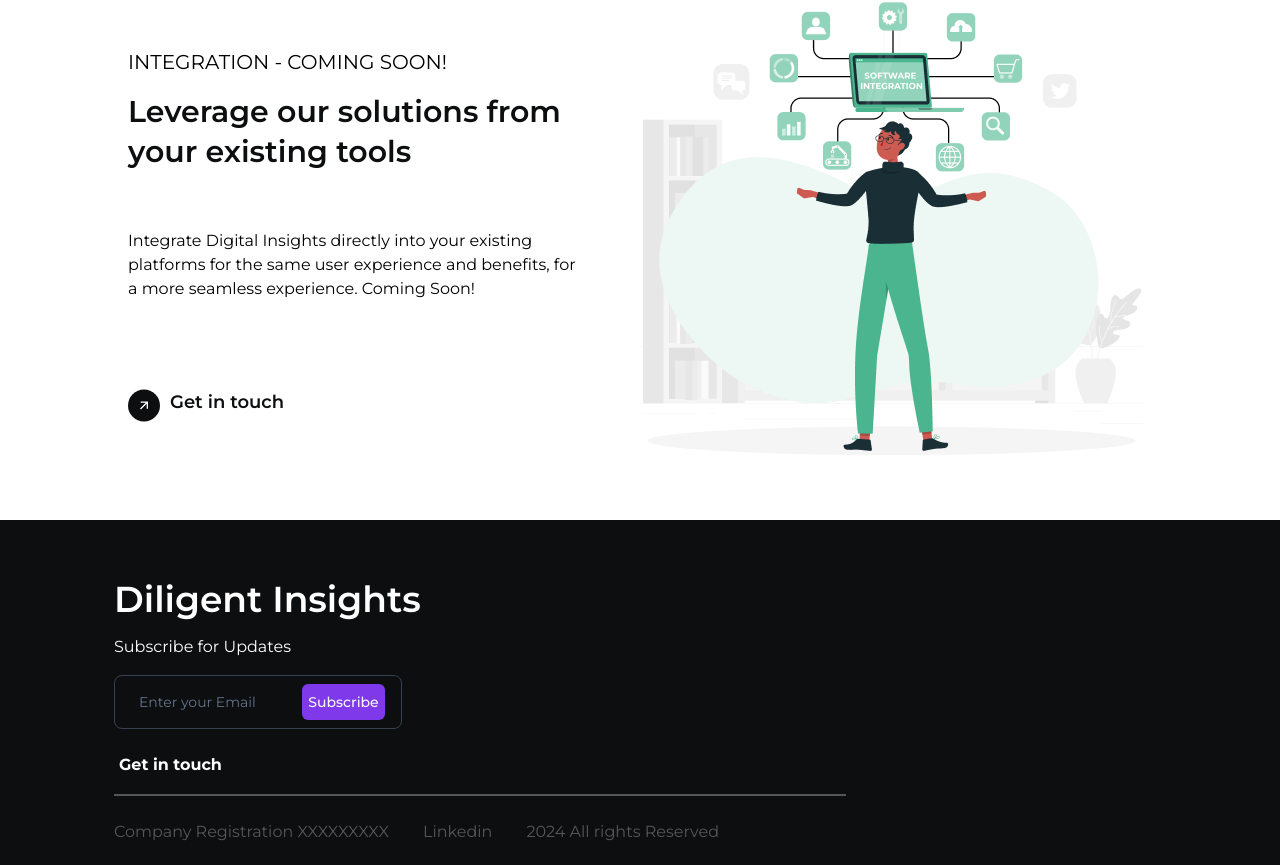
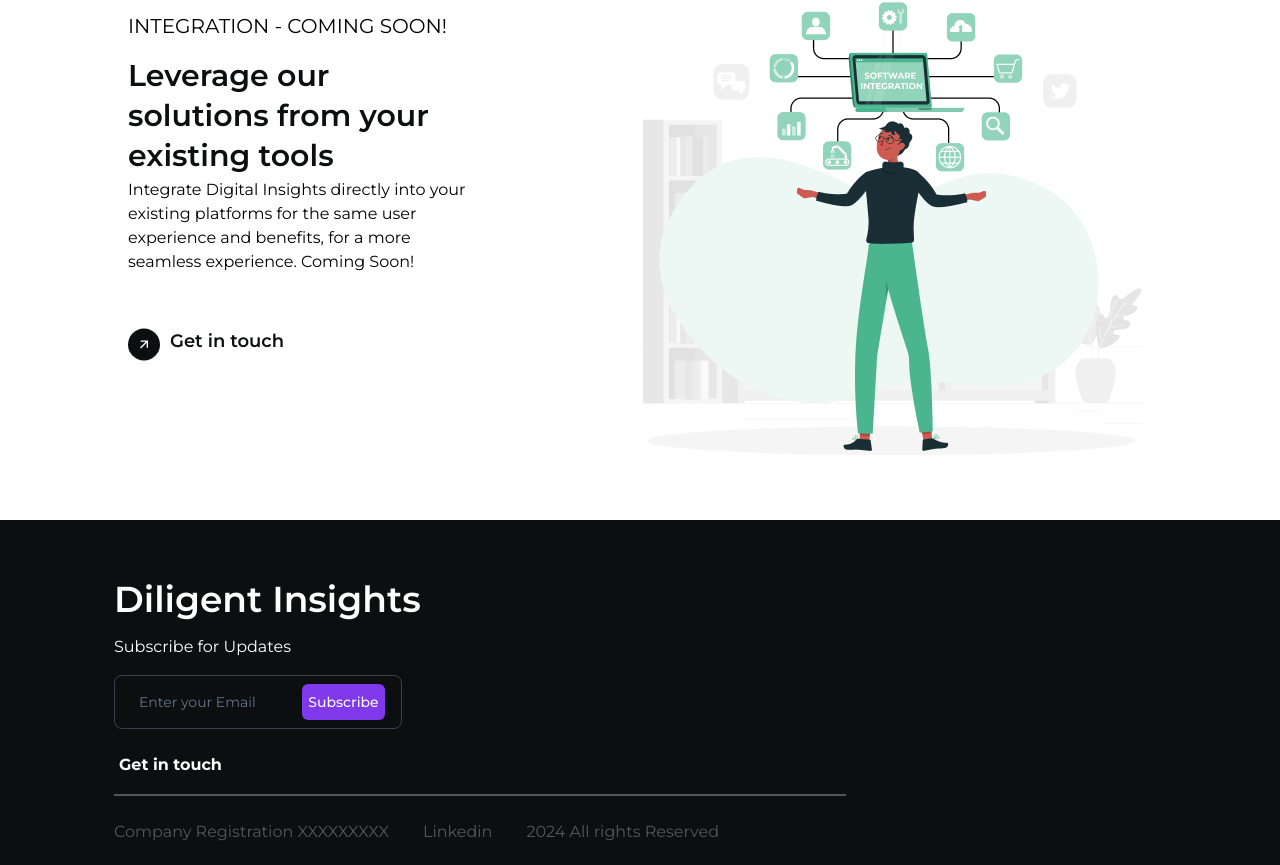
Before and after one commit to Yashgupta9330/task, a Next.js app: page / in a window 1280 px wide. Shown: the part 2451-3316 px from the top of the page. Built offline with nearby package versions, Linux system fonts and the light colour scheme.

Commit message:
Update Last.tsx

```diff
--- a/src/component/Last.tsx
+++ b/src/component/Last.tsx
@@ -5,10 +5,11 @@
 
 function Last() {
     return (
+
         <div className='w-4/5 h-[503px] flex gap-22 '>
             <div className='w-1/2 h-full flex flex-col justify-between gap-8'>
-                <div className='w-[87%] h-[64%] lg:w-[90%] lg:h-[75%] flex flex-col  my-auto relative'>
-                    <div className='w-full flex flex-col h-4/5'>
+                <div className='w-[88%] h-[66%]  md:h-[89%] xl:w-[68%] flex flex-col my-auto relative'>
+                    <div className='w-full flex flex-col h-4/5 lg:h-3/5 xl:h-3/5'>
                         <div className="flex flex-col gap-4 w-full h-3/5">
                         <div>
                         <span className='uppercase font-normal text-xl'>
@@ -19,11 +20,11 @@
                             Leverage our solutions from your existing tools
                         </h1>
                         </div>
-                    <p className=' w-full h-2/5 text-base font-normal leading-6 '>
+                    <p className=' w-full h-2/5 xl:h-1/2  text-base font-normal leading-6 mt-1'>
                         Integrate Digital Insights directly into your existing platforms for the same user experience and benefits, for a more seamless experience. Coming Soon!
                     </p>
                     </div>
-                <div className='absolute left-0 bottom-0'>
+                <div className='absolute left-0 bottom-0 lg:bottom-16 md:bottom-6 xl:bottom-24'>
                 <button className=' w-full h-9 flex  hover:border hover:border-[#29292928] rounded-xl  '>
                     <Image
                         src={img1}
```
